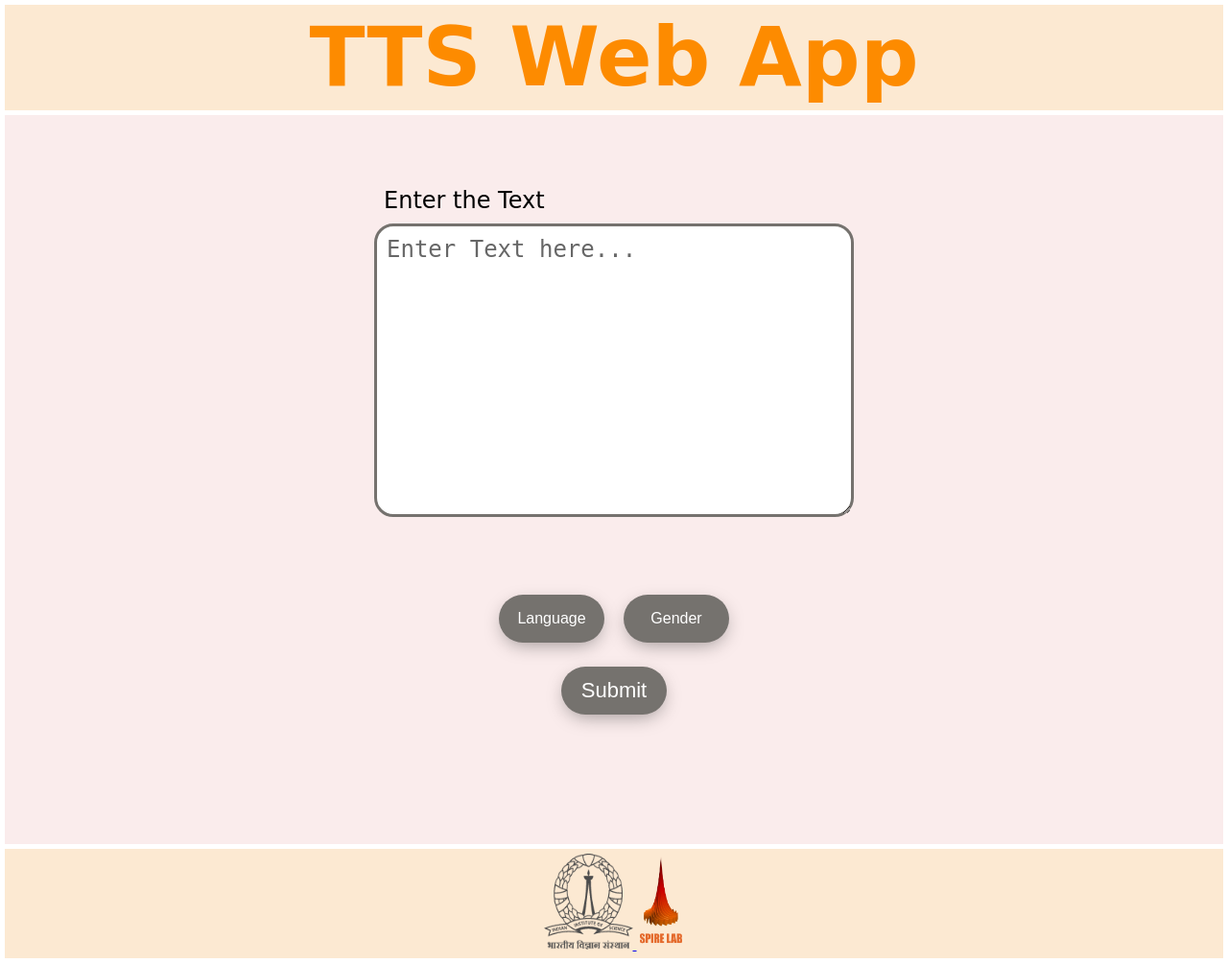
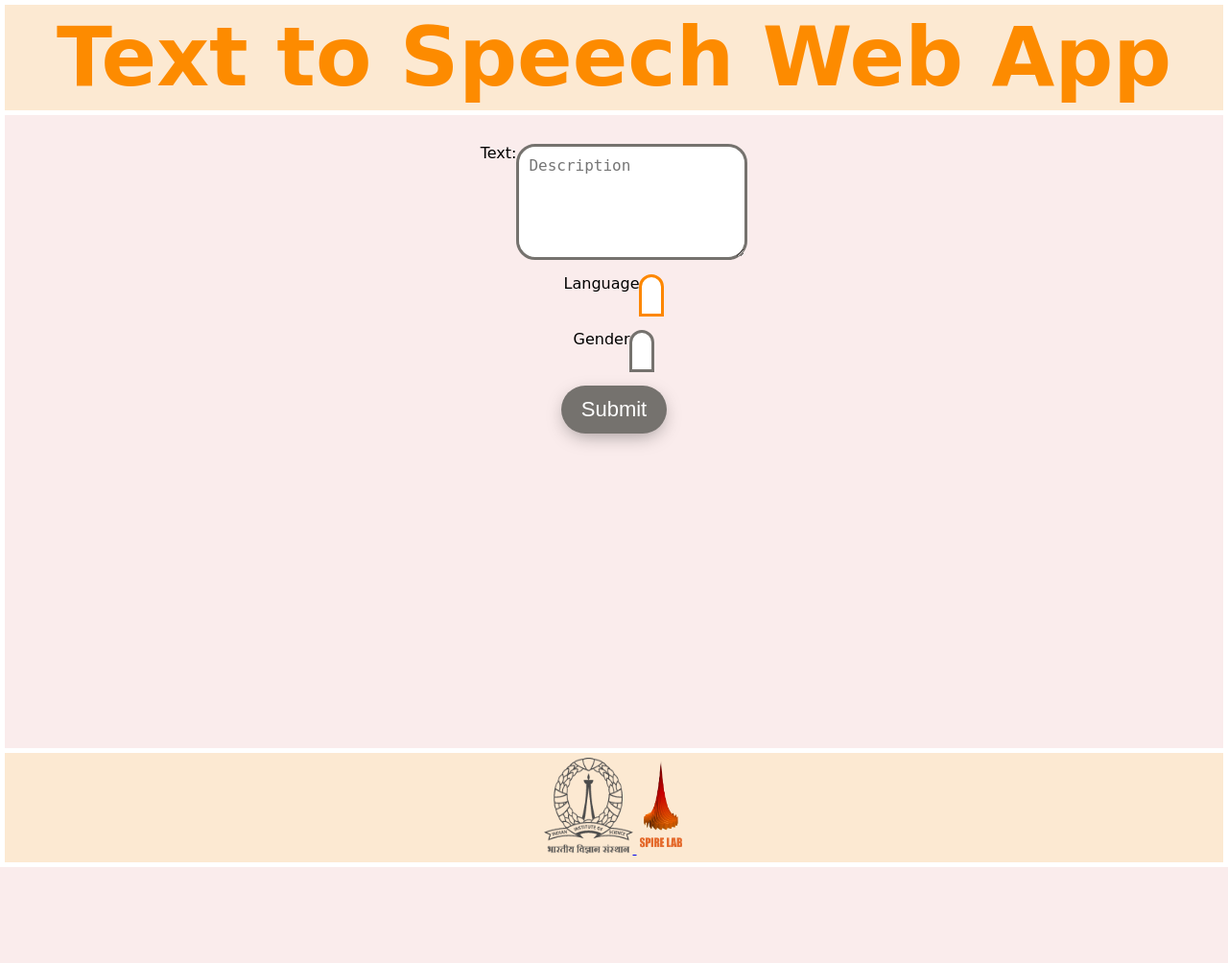
Before and after one commit to OdeToTheWind/webapp-tts, a Flask app: page / in a window 1280 px wide. Shown: the whole page at 96% size. After the commit the page ends 904 px from the top, so only its background shows below. Run offline with Flask 2, Linux system fonts and the light colour scheme.

Commit message:
output is working

```diff
--- a/app.py
+++ b/app.py
@@ -1,14 +1,27 @@
-from flask import Flask, render_template, jsonify, request
-from flask_restful import Api, Resource
+from flask import Flask, render_template, request
+
 
 app = Flask(__name__)
-api =   Api(app)
 
-@app.route('/')
+
+@app.route('/', methods=['GET', 'POST'])
 def index():
     return render_template('index.html')
 
 
+# @app.route('/output')
+# def output():
+#       return render_template('output.html')
+
+@app.route("/output", methods=['POST'])
+def process():
+    description = request.form['description']
+    language = request.form['language']
+    gender = request.form['gender']
+
+#    return 'Name is: ' + name + ' and the comment is: ' + comment     # This line is also working, but def feunction can return only one task.
+    return render_template('output.html', description=description, language=language, gender=gender)
+
 
 if __name__ == '__main__':
 	app.run(debug=True)
--- a/static/style.css
+++ b/static/style.css
@@ -26,14 +26,20 @@ h2 {
 .mainbody{
     padding: 5px;
     margin: 5px;
-    height: 750px;
+    height: 650px;
+    background-color: rgb(250, 236, 236);
+
+}
+.mainbdy{
+    padding: 5px;
+    margin: 5px;
+    height: 650px;
     background-color: rgb(250, 236, 236);
 
 }
 .content{
     padding: 5px;
     margin: 5px;
-    background-color: rgb(250, 236, 236);
     display: flex;
     justify-content: center;
 	font-family: 'Sniglet', cursive;
@@ -55,8 +68,15 @@ h2 {
 	position: relative;
 
 }
+.langclass{
+    display: none;
+    position: absolute;
+    background-color: #f1f1f1;
+    min-width: 160px;
+    box-shadow: 0px 8px 16px 0px rgba(0,0,0,0.2);
+    z-index: 1;
+}
 input, textarea{
-	width: 500px;
 	border: none;
 	border-radius: 20px;
 	outline: none;
@@ -110,11 +147,27 @@ button{
 .cardlang{
     padding: 5px;
     margin: 5px;
+    width: 25px;
 }
 
 .cardgender{
     padding: 5px;
     margin: 5px;
+    width: 25px;
+}
+.genleng{
+
+    width: 25px !important;
+	transition: border 0.5s;
+	-webkit-transition: border 0.5s;
+	-moz-transition: border 0.5s;
+	-o-transition: border 0.5s;
+	border: solid 3px rgb(117, 114, 110);
+	-webkit-box-sizing:border-box;
+	-moz-box-sizing:border-box;
+	box-sizing:border-box;
+
+
 }
 /* Dropdown Button */
 .dropbtn {
@@ -170,3 +223,46 @@ button{
     background-color: rgb(252, 233, 210);
     text-align: center;
 }
+
+.form-signin {
+    max-width: 330px;
+    padding: 15px;
+    margin: 0 auto;
+    align-items: center;
+  }
+  .form-signin .form-signin-heading,
+  .form-signin .checkbox {
+    margin-bottom: 10px;
+    align-items: center;
+  }
+
+  .form-signin .checkbox {
+    font-weight: normal;
+  }
+  .form-signin .form-control {
+    position: relative;
+    height: auto;
+    -webkit-box-sizing: border-box;
+       -moz-box-sizing: border-box;
+            box-sizing: border-box;
+    padding: 10px;
+    font-size: 16px;
+    align-items: center;
+  }
+  .form-signin .form-control:focus {
+    z-index: 2;
+  }
+  .form-signin input[type="text"] {
+    margin-bottom: -1px;
+    border-bottom-right-radius: 0;
+    border-bottom-left-radius: 0;
+    align-items: center;
+  }
+  .audioplayer{
+    width: 15rem;
+    height: 15rem;
+    align-items: center;
+    padding: 5px;
+    margin: 5px;
+    background-color: rgb(250, 236, 236);
+  }
--- a/templates/index.html
+++ b/templates/index.html
@@ -8,48 +8,37 @@
 
    <div>
     <div class="container header">
-        <h2>TTS Web App</h2>
+        <h2>Text to Speech Web App</h2>
 
     </div>
 
     <div class="mainbody">
-        <div class="content" >
-            <form class="contentform" id="form" action="../../form-result.php" method="post" target="_self">
-                <p class="textenter">Enter the Text</p>
 
-                <textarea rows="10" cols="100" name = "description">Enter Text here...
-                </textarea>
-            </form>
-        </div>
-        <div class="cardcontaner">
-            <div class="cardlang">
-                <div class="dropdown">
-                    <button class="dropbtn">Language</button>
-                    <div class="dropdown-content">
-                      <a href="#">English</a>
-                      <a href="#">Hindi</a>
-                      <a href="#">Telugu</a>
-                      <a href="#">Kannada</a>
-                    </div>
-                </div>
-            </div>
-            <div class="cardgender">
-                <div class="dropdown">
-                    <button class="dropbtn">Gender</button>
-                    <div class="dropdown-content">
-                      <a href="#">Male</a>
-                      <a href="#">Female</a>
-                    </div>
-                </div>
-            </div>
+      <form class="form-signin" method="post" action="/output">
 
-        </div>
-        <div class=" content">
+          <div class="content">
+            <label for="Description" class="sr-only">Text:</label>
+            <br/>
+              <textarea class="form-control" name="description" rows="5" id="comment" placeholder="Description" required></textarea>
+          </div>
+          <div class="content">
+            <label for="inputName" class="sr-only">Language</label>
+            <br/>
+            <input type="text" id="inputName" name="language" class="genleng" placeholder="language" required autofocus>
+          </div>
+          <div class="content">
+            <label for="inputName" class="sr-only">Gender</label>
+            <br/>
+            <input type="text" id="inputName" name="gender" class="genleng" placeholder="gender" required autofocus>
+          </div>
+          <div class=" content">
             <button id="btn">
                 <p id="btnText">Submit</p>
             </button>
         </div>
-    </div>
+        </form>
+
+      </div>
 
 
 
```
Also changed, not shown: other parts of static/style.css (+24 -0 lines), templates/output.html (added, +55 -0 lines), 2 other files.
